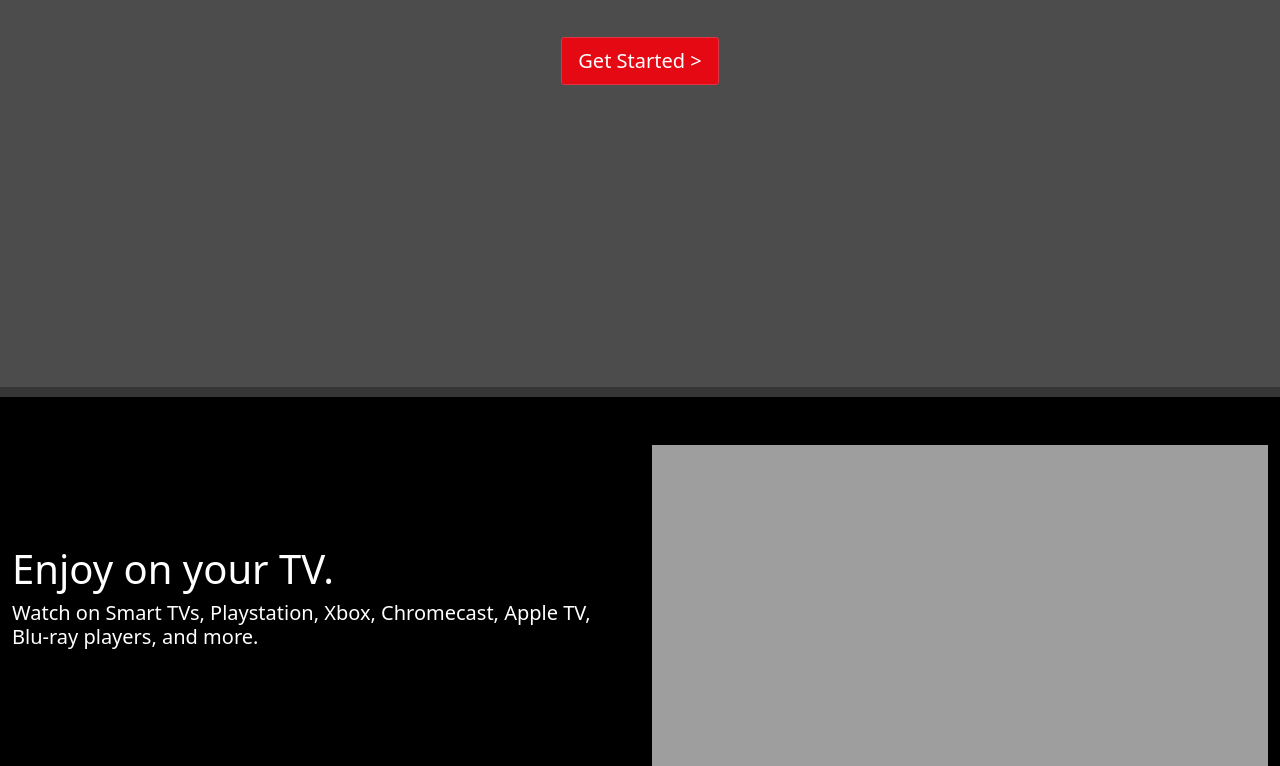
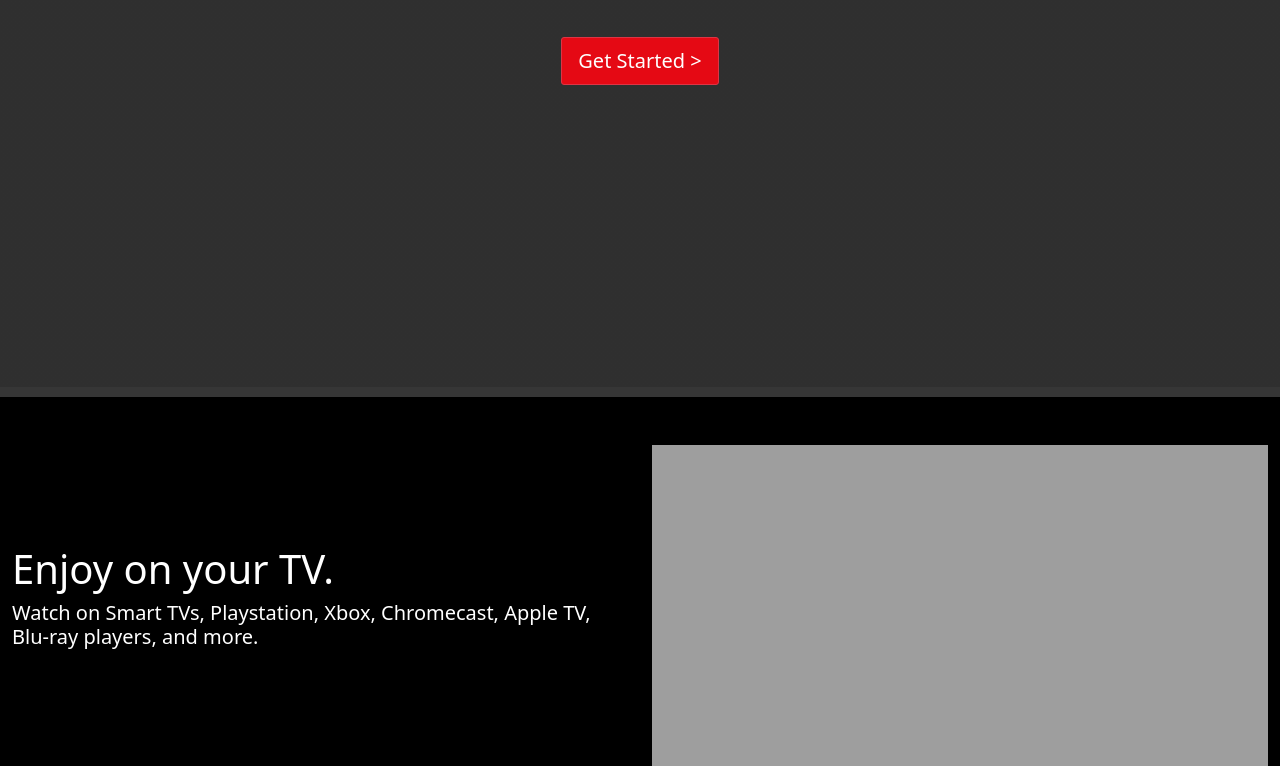
Before and after one commit to killcode7288/Netflix-Destop-App, a plain HTML site: page index.html in a window 1280 px wide. Shown: the part 301-1067 px from the top of the page. Drawn offline with nearby package versions, Linux system fonts and the light colour scheme; the site is published under a folder, as on GitHub Pages, so addresses that start at the root find nothing.

Commit message:
Update style.css

```diff
--- a/css/style.css
+++ b/css/style.css
@@ -6,7 +6,7 @@
     border-radius: 3px;
 }
 .bg-overlay {
-    background: linear-gradient(rgba(0,0,0,.7), rgba(0,0,0,.7)), url("/images/netflix_background.png");
+    background: linear-gradient(rgba(0,0,0,.7), rgba(0,0,0,.7)), url("../images/netflix_background.png");
     background-repeat: no-repeat;
     background-size: cover;
     background-position: center center;
```
